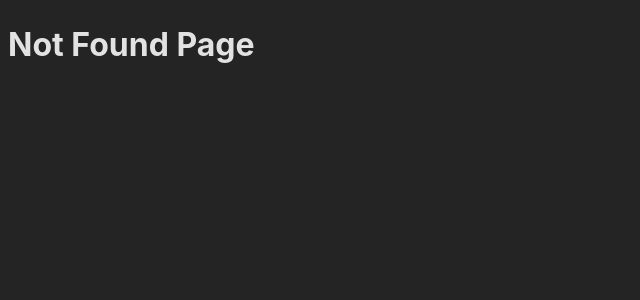
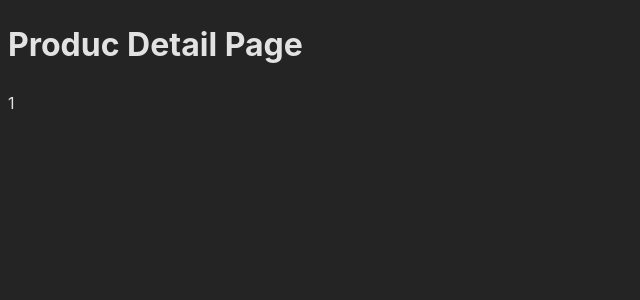
Before and after one commit to alwiranata/studyReact, a React (Vite) app: page /product/1 in a window 1280 px wide. Before the commit this address had no page. Shown: the top 300 px of the page, without its empty margins (0-640 px from the left). Built offline with nearby package versions, Linux system fonts and the light colour scheme.

Commit message:
add : productDetailPage

```diff
--- a/src/App.tsx
+++ b/src/App.tsx
@@ -6,6 +6,7 @@ import { Routes,Route } from "react-router"
 import TermsPage from "./pages/TermsPage"
 import HomePage from "./pages/HomePage"
 import NotFoundPage from "./pages/NotFoundPage"
+import ProductDetailPages from "./pages/ProductDetailPages"
 
 
 type Teacher ={
@@ -43,6 +44,7 @@ function App() {
     <Routes>
       <Route path="/" element={<HomePage/>}/>
       <Route path="/terms"  element={<TermsPage/>}/>
+      <Route path="/product/:productSlug" element={<ProductDetailPages/>}/>
       <Route path="*"  element={<NotFoundPage/>}></Route>
     </Routes>
   )
--- /dev/null
+++ b/src/pages/ProductDetailPages.tsx
@@ -0,0 +1,13 @@
+import { useParams } from "react-router"
+
+const ProductDetailPages = () => {
+    const params = useParams<{productSlug : string}>()
+    return(
+        <div>
+            <h1>Produc Detail Page</h1>
+            <p>{params.productSlug}</p>
+        </div>
+    )
+}
+
+export default ProductDetailPages
```
